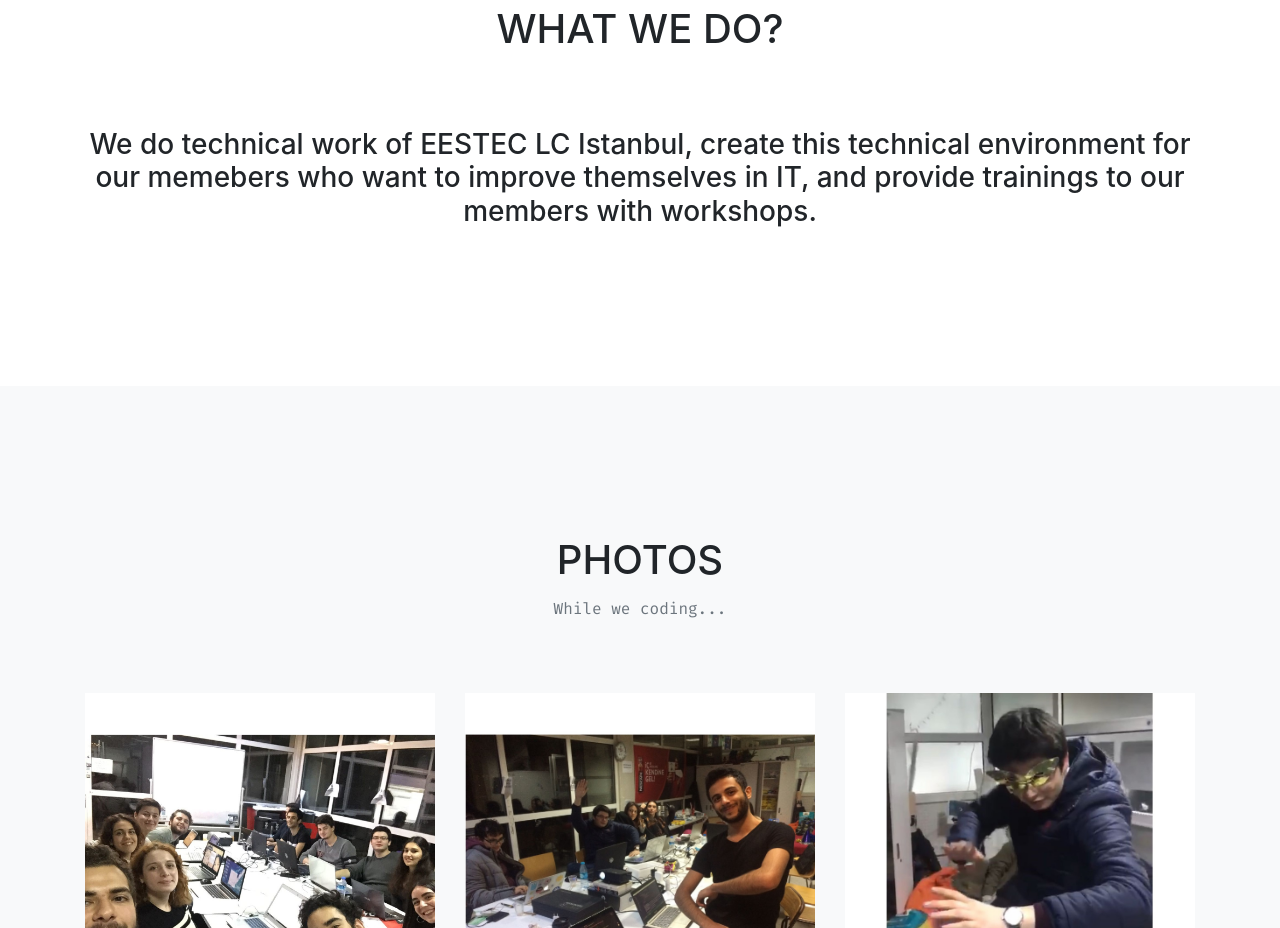
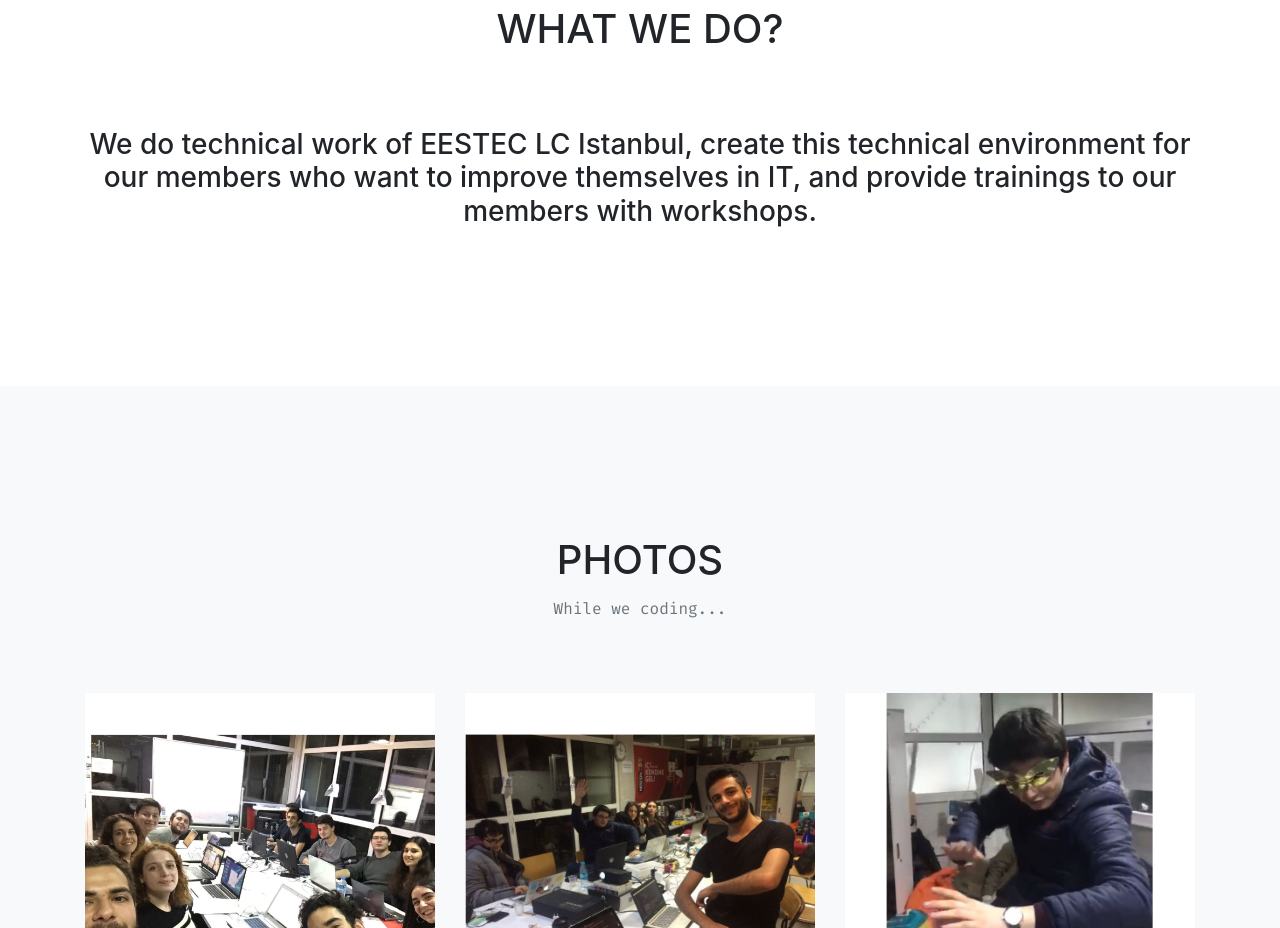
Before and after one commit to EESTECist/Team-Website, a website with bundled scripts: page index.html in a window 1280 px wide. Shown: the part 1000-1928 px from the top of the page. Built offline with nearby package versions, Linux system fonts and the light colour scheme; files whose address does not match are found by name; a web font is replaced by a local one.

Commit message:
Update index.html

```diff
--- a/index.html
+++ b/index.html
@@ -78,7 +78,7 @@
           <div class="col-lg-12 text-center">
             <h2 class="section-heading text-uppercase">What we do?</h2>
             <h3 class="section-subheading text-muted"></h3>
-            <h3>We do technical work of EESTEC LC Istanbul, create this technical environment for our memebers who want to improve themselves in IT, and provide trainings to our members with workshops.</h3>
+            <h3>We do technical work of EESTEC LC Istanbul, create this technical environment for our members who want to improve themselves in IT, and provide trainings to our members with workshops.</h3>
           </div>
         </div>
 
```
